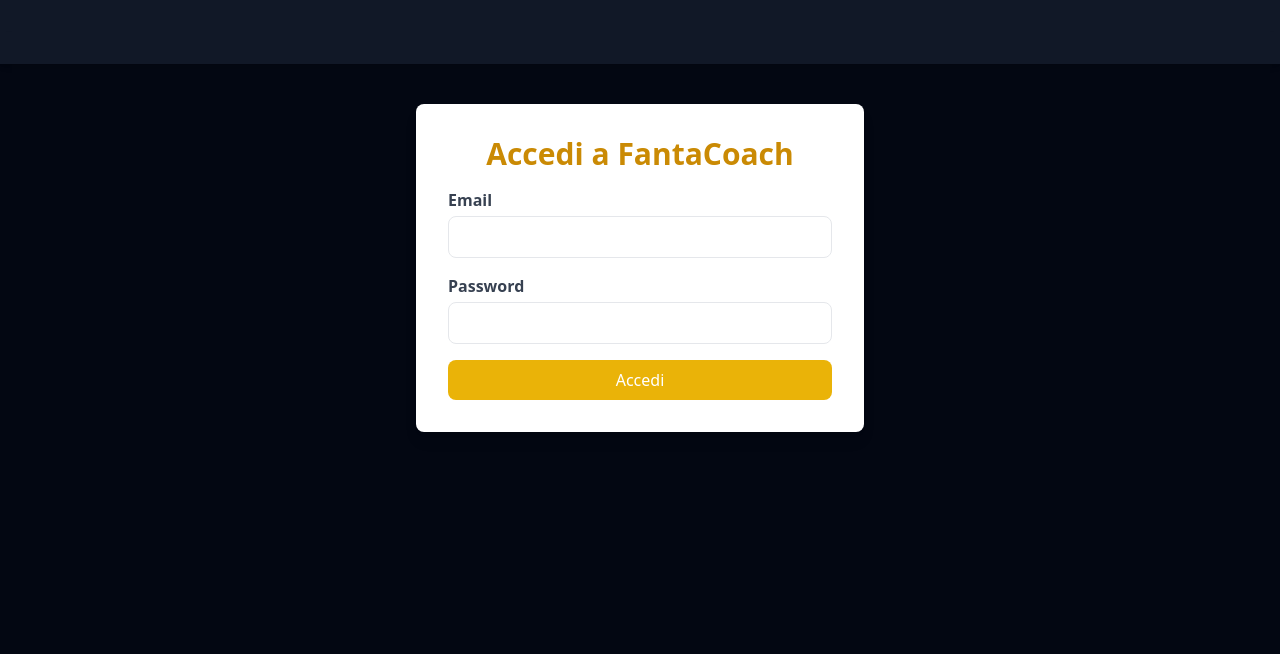
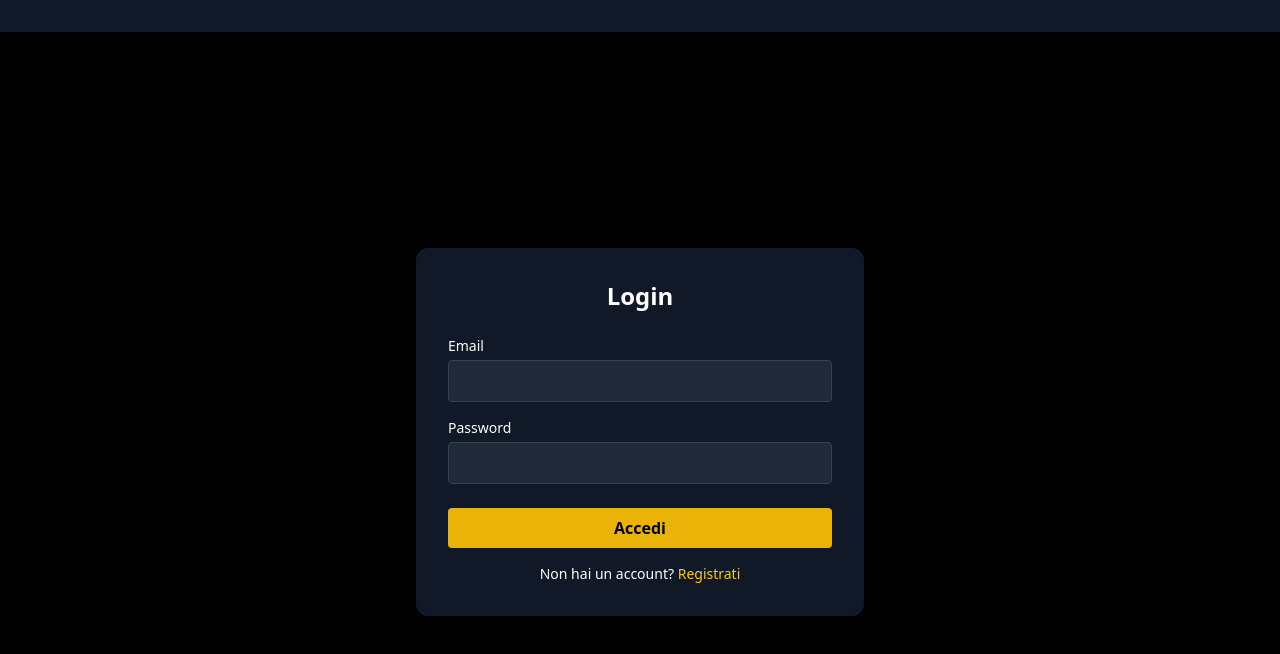
Before and after one commit to seis97/fantacoach-frontend, a Vue app: page /login in a window 1280 px wide. Shown: the top 654 px of the page. Built offline with nearby package versions, Linux system fonts and the light colour scheme; no server answers.

Commit message:
Fix: aggiornato LoginView con URL API dinamico per Vercel

```diff
--- a/src/views/LoginView.vue
+++ b/src/views/LoginView.vue
@@ -1,57 +1,71 @@
 <template>
-  <DefaultLayout>
-    <div class="max-w-md mx-auto bg-white text-black p-8 rounded-lg shadow-lg">
-      <h2 class="text-3xl font-bold text-yellow-600 mb-4 text-center">Accedi a FantaCoach</h2>
-
-      <form @submit.prevent="handleLogin" class="space-y-4">
-        <div>
-          <label for="email" class="block text-gray-700 font-semibold">Email</label>
-          <input v-model="email" id="email" type="email" required class="mt-1 w-full px-4 py-2 border rounded-lg focus:outline-none focus:ring-2 focus:ring-yellow-500">
+  <div class="min-h-screen flex items-center justify-center bg-black text-white">
+    <div class="bg-gray-900 p-8 rounded-xl shadow-xl w-full max-w-md">
+      <h1 class="text-2xl font-bold mb-6 text-center">Login</h1>
+      <form @submit.prevent="login">
+        <div class="mb-4">
+          <label for="email" class="block text-sm font-medium mb-1">Email</label>
+          <input v-model="email" type="email" id="email" required
+                 class="w-full px-4 py-2 rounded bg-gray-800 border border-gray-700 focus:outline-none focus:ring-2 focus:ring-yellow-500" />
         </div>
-
-        <div>
-          <label for="password" class="block text-gray-700 font-semibold">Password</label>
-          <input v-model="password" id="password" type="password" required class="mt-1 w-full px-4 py-2 border rounded-lg focus:outline-none focus:ring-2 focus:ring-yellow-500">
+        <div class="mb-6">
+          <label for="password" class="block text-sm font-medium mb-1">Password</label>
+          <input v-model="password" type="password" id="password" required
+                 class="w-full px-4 py-2 rounded bg-gray-800 border border-gray-700 focus:outline-none focus:ring-2 focus:ring-yellow-500" />
         </div>
-
-        <button type="submit" class="w-full bg-yellow-500 text-white py-2 rounded-lg hover:bg-yellow-600 transition">Accedi</button>
+        <button type="submit"
+                class="w-full bg-yellow-500 text-black font-bold py-2 px-4 rounded hover:bg-yellow-400 transition">
+          Accedi
+        </button>
       </form>
-
-      <p v-if="errore" class="mt-4 text-red-600 text-center">❌ {{ errore }}</p>
+      <p class="mt-4 text-sm text-center">
+        Non hai un account?
+        <router-link to="/register" class="text-yellow-400 hover:underline">Registrati</router-link>
+      </p>
+      <p v-if="errore" class="mt-4 text-red-500 text-center">{{ errore }}</p>
     </div>
-  </DefaultLayout>
+  </div>
 </template>
 
-<script setup lang="ts">
+<script setup>
 import { ref } from 'vue';
 import { useRouter } from 'vue-router';
-import DefaultLayout from '../layouts/DefaultLayout.vue';
 
 const email = ref('');
 const password = ref('');
 const errore = ref('');
 const router = useRouter();
 
-const handleLogin = async () => {
+const API = import.meta.env.VITE_API_URL;
+
+const login = async () => {
+  errore.value = '';
+
   try {
-    const res = await fetch('http://localhost:3000/api/login', {
-
+    const response = await fetch(`${API}/api/login`, {
       method: 'POST',
-      headers: { 'Content-Type': 'application/json' },
-      body: JSON.stringify({ email: email.value, password: password.value })
+      headers: {
+        'Content-Type': 'application/json'
+      },
+      body: JSON.stringify({
+        email: email.value,
+        password: password.value
+      })
     });
 
-    const data = await res.json();
+    const data = await response.json();
 
-    if (res.ok) {
-      localStorage.setItem('token', data.token);
-      localStorage.setItem('premium', data.premium);
-      router.push('/dashboard');
-    } else {
-      errore.value = data.errore;
+    if (!response.ok) {
+      errore.value = data.errore || 'Errore durante il login.';
+      return;
     }
+
+    localStorage.setItem('token', data.token);
+    localStorage.setItem('premium', data.premium);
+
+    router.push('/dashboard');
   } catch (err) {
-    errore.value = 'Errore di rete. Riprova.';
+    errore.value = 'Errore di rete. Controlla la connessione.';
   }
 };
 </script>
```
